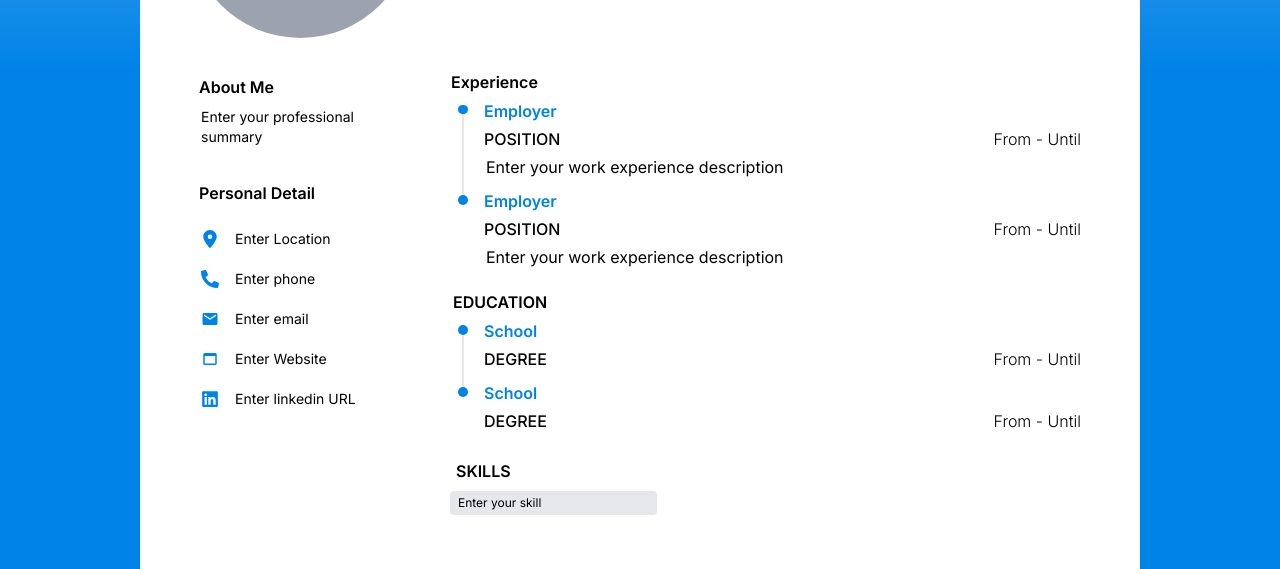
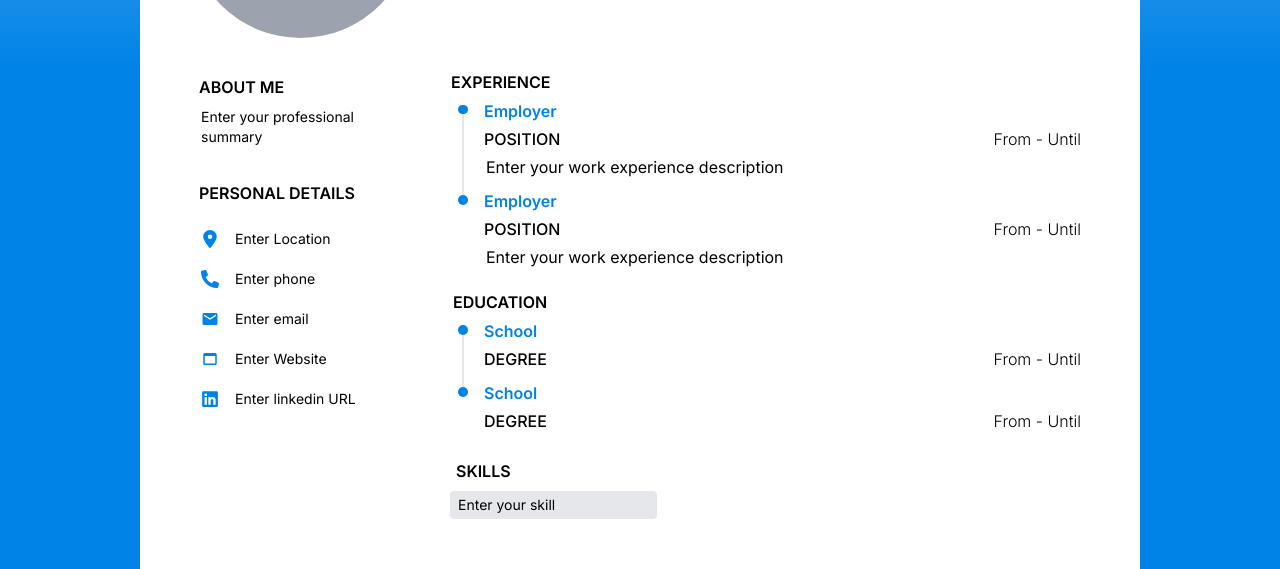
Before and after one commit to YuenSC/resume-maker, a Next.js app: page / in a window 1280 px wide. Shown: the part 331-900 px from the top of the page. Built offline with nearby package versions, Linux system fonts and the light colour scheme.

Commit message:
feat: Zindex fix

```diff
--- a/components/ReorderedList.tsx
+++ b/components/ReorderedList.tsx
@@ -59,8 +59,13 @@ const ReorderedList = <T extends { id: string }>({
         <div className={cn(type === "grid" && "grid grid-cols-3 gap-2")}>
           {items.map((item, index) => {
             const isActive = item.id === activeId;
+
             return (
-              <ReorderedListItem key={item.id} id={item.id}>
+              <ReorderedListItem
+                key={item.id}
+                id={item.id}
+                className={cn("relative", isActive && "z-10 bg-red-200")}
+              >
                 {(listeners) => render({ item, index, isActive }, listeners)}
               </ReorderedListItem>
             );
--- a/components/ReorderedListItem.tsx
+++ b/components/ReorderedListItem.tsx
@@ -1,5 +1,5 @@
 import { useSortable } from "@dnd-kit/sortable";
-import { ReactNode, memo } from "react";
+import { CSSProperties, ReactNode, memo } from "react";
 import DottedLineBox from "./DottedLineBox";
 import { cn } from "@/lib/utils";
 import { CSS } from "@dnd-kit/utilities";
@@ -7,19 +7,28 @@ import { SyntheticListenerMap } from "@dnd-kit/core/dist/hooks/utilities";
 
 type ReorderedListItemProps = {
   id: string;
+  className?: string;
   children: (listeners: SyntheticListenerMap | undefined) => ReactNode;
+  style?: CSSProperties;
 };
 
-const ReorderedListItem = ({ id, children }: ReorderedListItemProps) => {
+const ReorderedListItem = ({
+  id,
+  className,
+  children,
+  style,
+}: ReorderedListItemProps) => {
   const { attributes, listeners, setNodeRef, transform, transition } =
     useSortable({ id });
 
   return (
     <div
       ref={setNodeRef}
+      className={className}
       style={{
         transform: CSS.Transform.toString(transform),
         transition,
+        ...style,
       }}
       {...attributes}
     >
--- a/components/editor/components/AboutMe.tsx
+++ b/components/editor/components/AboutMe.tsx
@@ -16,7 +16,7 @@ const AboutMe = () => {
   return (
     <DottedLineBox>
       <Input
-        placeholder="About Me"
+        placeholder="ABOUT ME"
         isTitle
         value={aboutMe.title}
         onChange={(e) =>
--- a/components/editor/components/ExperienceReorderedList.tsx
+++ b/components/editor/components/ExperienceReorderedList.tsx
@@ -35,7 +35,7 @@ const ExperienceReorderedList = () => {
   return (
     <FormProvider {...form}>
       <div>
-        <Input placeholder="Experience" isTitle {...register("title")} />
+        <Input placeholder="EXPERIENCE" isTitle {...register("title")} />
         <ReorderedList
           items={fields}
           onReorder={(oldIndex, newIndex) => move(oldIndex, newIndex)}
@@ -46,7 +46,7 @@ const ExperienceReorderedList = () => {
               <DottedLineBox
                 className={cn(
                   "group relative flex cursor-auto flex-col gap-1 bg-white pl-8",
-                  isActive && "z-20 shadow-xl",
+                  isActive && "shadow-xl",
                 )}
               >
                 <div className="absolute left-3 top-2.5 flex h-full flex-col items-center">
@@ -55,6 +55,7 @@ const ExperienceReorderedList = () => {
                     <div className="z-10 h-[105%] w-0.5 scale-y-105 bg-gray-200" />
                   )}
                 </div>
+
                 <ReorderListControl
                   canRemove={fields.length > 1}
                   canReorder={fields.length > 1}
--- a/components/editor/components/PersonalDetail.tsx
+++ b/components/editor/components/PersonalDetail.tsx
@@ -88,7 +88,7 @@ const PersonalDetail = () => {
   return (
     <DottedLineBox>
       <Input
-        placeholder="Personal Detail"
+        placeholder="PERSONAL DETAILS"
         isTitle
         className="mb-4"
         value={personalDetails.title}
--- a/components/editor/components/SkillReorderedGrid.tsx
+++ b/components/editor/components/SkillReorderedGrid.tsx
@@ -30,13 +30,11 @@ const SkillReorderedGrid = () => {
         items={fields}
         onReorder={(oldIndex, newIndex) => move(oldIndex, newIndex)}
         render={({ index, isActive }, listeners) => {
-          const isLast = index === fields.length - 1;
-
           return (
             <div
               className={cn(
                 "group relative flex cursor-auto flex-col gap-1 bg-white",
-                isActive && "z-20 shadow-xl",
+                isActive && "shadow-xl",
               )}
             >
               <ReorderListControl
@@ -48,7 +46,7 @@ const SkillReorderedGrid = () => {
               />
               <Input
                 placeholder="Enter your skill"
-                className="bg-gray-200 px-2 py-1 text-xs"
+                className="bg-gray-200 px-2 py-1 text-sm"
                 {...register(`records.${index}.title`)}
               />
             </div>
```
